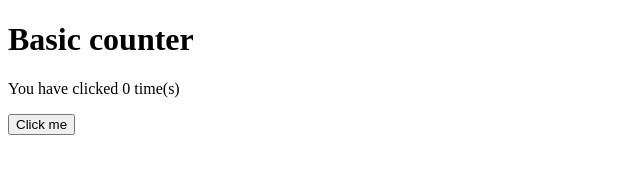
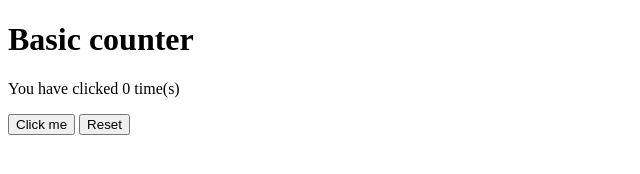
Before and after one commit to kenny-cfg/dom-1, a plain HTML site: page index.html in a window 1280 px wide. Shown: the whole page, without its empty margins (0-640 px from the left). Drawn offline with Linux system fonts and the light colour scheme.

Commit message:
Reset button added to HTML

```diff
--- a/index.html
+++ b/index.html
@@ -9,6 +9,7 @@
   <h1>Basic counter</h1>
   <p>You have clicked <span id="counter">0</span> time(s)</p>
   <button id="click_me_button">Click me</button>
+  <button id="reset_button">Reset</button>
 </body>
 <script src="./index.js"></script>
 </html>
```
